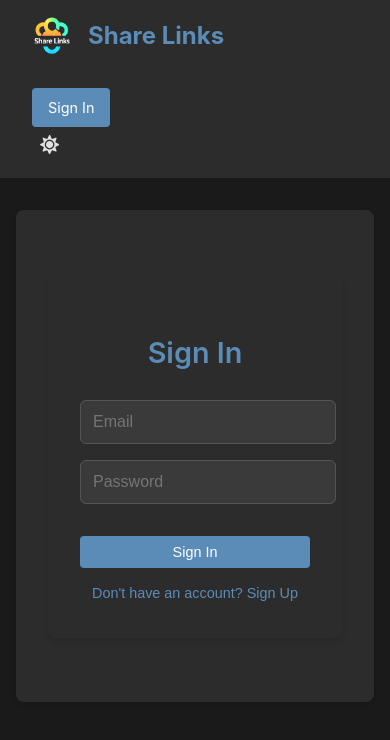
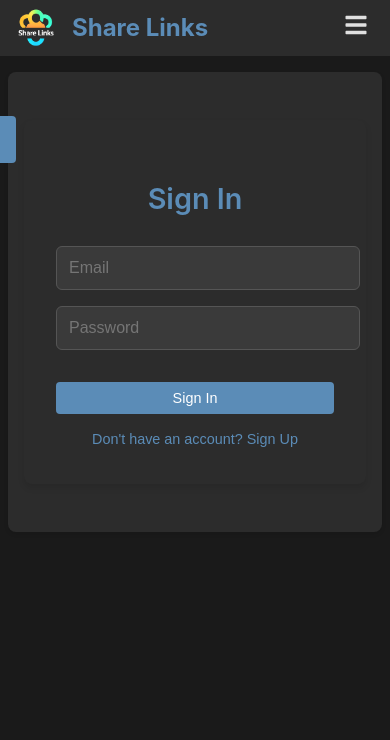
Before and after one commit to goggledefogger/react-share-links, a React (Create React App) app: page /login in a window 390 px wide. Shown: the top 740 px of the page. Built offline with nearby package versions, Linux system fonts and the light colour scheme; no server answers.

Commit message:
for mobile, improve responsive layout and add hamburger menu

```diff
--- a/src/App.css
+++ b/src/App.css
@@ -375,3 +375,99 @@ select:focus-visible {
     max-width: 100%;
   }
 }
+
+/* Responsive styles */
+@media (max-width: 767px) {
+  .App-header {
+    padding: 0.5rem;
+  }
+
+  .header-content {
+    flex-direction: row;
+    justify-content: space-between;
+    align-items: center;
+    padding: 0 0.5rem;
+  }
+
+  .main-nav,
+  .user-actions {
+    display: none;
+  }
+
+  .hamburger-menu {
+    display: block;
+    font-size: 1.5rem;
+    background: none;
+    border: none;
+    color: var(--text-color);
+    cursor: pointer;
+  }
+
+  .mobile-menu {
+    position: fixed;
+    top: var(--header-height);
+    left: 0;
+    right: 0;
+    bottom: 0;
+    background-color: var(--surface-color);
+    z-index: var(--z-index-modal);
+    display: flex;
+    flex-direction: column;
+    padding: 1rem;
+    transform: translateX(-100%);
+    transition: transform 0.3s ease-in-out;
+  }
+
+  .mobile-menu.open {
+    transform: translateX(0);
+  }
+
+  .mobile-menu .main-nav,
+  .mobile-menu .user-actions {
+    display: flex;
+    flex-direction: column;
+    align-items: flex-start;
+  }
+
+  .mobile-menu .nav-link,
+  .mobile-menu .welcome-message,
+  .mobile-menu .btn {
+    margin: 0.5rem 0;
+    width: 100%;
+    text-align: left;
+  }
+
+  .mobile-menu .btn {
+    padding: 0.75rem 1rem;
+  }
+
+  .mobile-menu .welcome-message {
+    font-size: 1rem;
+    padding: 0.75rem 0;
+  }
+
+  main {
+    padding: 1rem 0.5rem;
+  }
+
+  .container {
+    padding: 1rem;
+  }
+}
+
+@media (min-width: 768px) {
+  .hamburger-menu,
+  .mobile-menu {
+    display: none;
+  }
+
+  .main-nav,
+  .user-actions {
+    display: flex;
+  }
+}
+
+/* Dark theme adjustments */
+.dark .mobile-menu {
+  background-color: var(--dark-surface-color);
+}
--- a/src/App.tsx
+++ b/src/App.tsx
@@ -1,4 +1,4 @@
-import React from 'react';
+import React, { useState } from 'react';
 import {
   BrowserRouter as Router,
   Route,
@@ -15,7 +15,7 @@ import { ToastProvider } from './contexts/ToastContext';
 import { ThemeProvider, useTheme } from './contexts/ThemeContext';
 import Toast from './components/Toast/Toast';
 import LoadingSpinner from './components/common/LoadingSpinner';
-import { FaMoon, FaSun } from 'react-icons/fa';
+import { FaMoon, FaSun, FaBars } from 'react-icons/fa';
 import './styles/variables.css';
 import './styles/animations.css';
 import './App.css';
@@ -23,6 +23,7 @@ import './App.css';
 const AppContent: React.FC = () => {
   const { user, profile, signOutUser, loading } = useAuthUser();
   const { theme, toggleTheme } = useTheme();
+  const [isMobileMenuOpen, setIsMobileMenuOpen] = useState(false);
 
   if (loading) {
     return (
@@ -44,6 +45,12 @@ const AppContent: React.FC = () => {
             />
             <h1>Share Links</h1>
           </Link>
+          <button
+            className="hamburger-menu"
+            onClick={() => setIsMobileMenuOpen(!isMobileMenuOpen)}
+          >
+            <FaBars />
+          </button>
           <nav className="main-nav">
             {user && (
               <Link to="/" className="nav-link">
@@ -75,6 +82,37 @@ const AppContent: React.FC = () => {
           </div>
         </div>
       </header>
+      <div className={`mobile-menu ${isMobileMenuOpen ? 'open' : ''}`}>
+        <nav className="main-nav">
+          {user && (
+            <Link to="/" className="nav-link">
+              Channels
+            </Link>
+          )}
+        </nav>
+        <div className="user-actions">
+          {user ? (
+            <>
+              <Link to="/profile" className="welcome-message">
+                Welcome, {profile?.username || user.email}
+              </Link>
+              <button onClick={signOutUser} className="btn btn-primary">
+                Sign Out
+              </button>
+            </>
+          ) : (
+            <Link to="/login" className="btn btn-primary">
+              Sign In
+            </Link>
+          )}
+          <button
+            onClick={toggleTheme}
+            className="btn btn-icon"
+            title={`Switch to ${theme === 'light' ? 'Dark' : 'Light'} Mode`}>
+            {theme === 'light' ? <FaMoon /> : <FaSun />}
+          </button>
+        </div>
+      </div>
       <main>
         <div className="container">
           <Routes>
--- a/src/components/ChannelList/ChannelList.css
+++ b/src/components/ChannelList/ChannelList.css
@@ -159,25 +159,48 @@
   border-left-color: var(--dark-primary-color, #3a6ea5);
 }
 
-@media (max-width: 768px) {
-  .channel-meta {
+@media (max-width: 767px) {
+  .channel-list {
+    max-width: 100%;
+    margin: 0;
+    padding: 1rem;
+  }
+
+  .channel-item {
+    padding: 0.75rem;
+  }
+
+  .channel-header {
     flex-direction: column;
     align-items: flex-start;
+  }
+
+  .channel-name {
+    margin-bottom: 0.5rem;
+  }
+
+  .channel-meta {
+    flex-wrap: wrap;
   }
 
   .channel-creator,
   .channel-date,
   .channel-link-count {
-    margin-right: 0;
+    margin-right: 10px;
     margin-bottom: 5px;
+  }
+
+  .add-channel-form {
+    padding: 1rem;
   }
 
   .add-channel-form form {
     flex-direction: column;
   }
 
+  .add-channel-form .input,
   .add-channel-form .btn {
     width: 100%;
-    margin-top: 1rem;
+    margin-top: 0.5rem;
   }
 }
```
